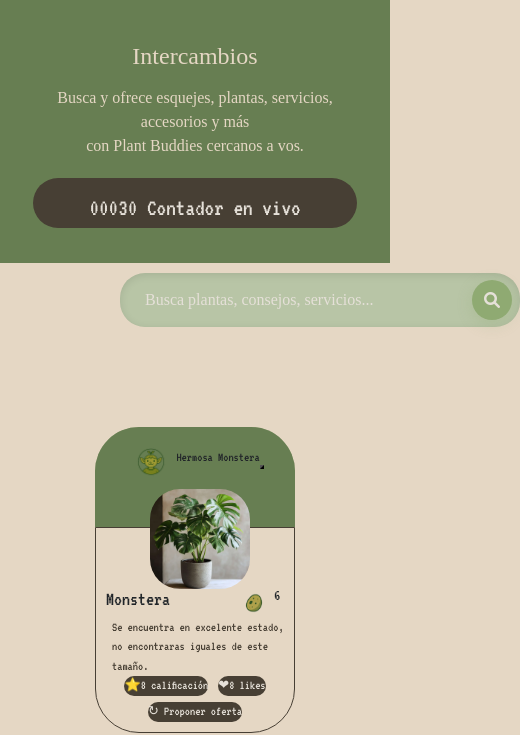
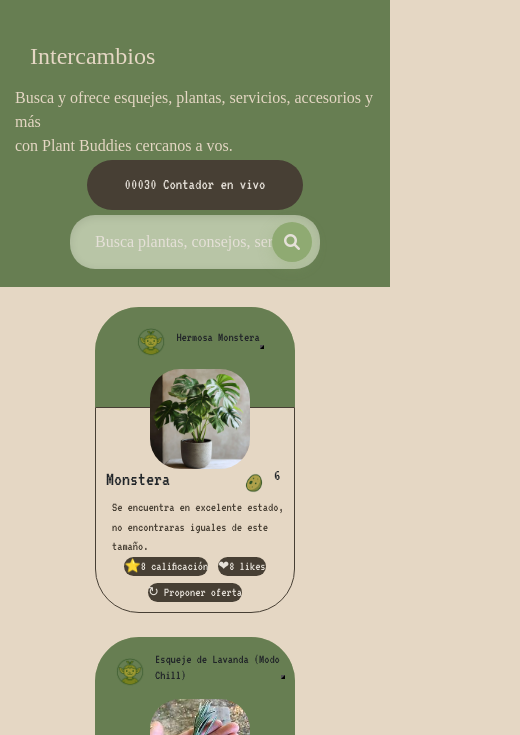
Before and after one commit to LunaBujalesky/PlantBuddies2, a website: page pages/intercambios.html in a window 390 px wide. Shown: the part 108-843 px from the top of the page, 520 px wide, since content can reach past the window. Drawn offline with nearby package versions, Linux system fonts and the light colour scheme; a web font is replaced by a local one.

Commit message:
Intercambios responsive mobile corregido

```diff
--- a/_sass/main.scss
+++ b/_sass/main.scss
@@ -4,7 +4,6 @@
 @import 'components/header';
 @import 'components/botones';
 @import 'components/footer';
-@import 'components/inputsformularios';
 @import 'components/cards';
 
 @import 'pages/inicio';
--- a/_sass/pages/intercambios.scss
+++ b/_sass/pages/intercambios.scss
@@ -320,49 +320,60 @@ footer {
 
 /* MEDIAQUERIE RESPONSIVE_____________/
 
-/* Tablets (≥ 768px) */
-@media (max-width: 768px) {
+/* mobile (≤ 600px) */
+@media (max-width: 600px) {
   .intercambio-encabezado {
-    height: auto;
-    padding: 20px;
     flex-direction: column;
+    @include flexcenter;
+    padding: 15px;
+    h2 {
+      font-size: 24px;
+      margin: 30px 15px 15px 15px;
+    }
     p {
-      margin: 0 20px;
-      text-align: center;
+      margin: auto;
     }
-    h2 {
-      margin: 40px 20px 20px 20px;
-      font-size: 28px;
-      text-align: center;
+  }
+  .search-wrapper {
+    margin: auto;
+    width: fit-content;
+  }
+  .contador-ecologico {
+    width: 60%;
+    height: 50px;
+    margin: auto;
+    p {
+      font-size: 16px;
+      padding: 12px;
     }
   }
 
-  .contador-ecologico {
-    width: 80%;
-    margin: 20px auto;
-  }
-  .search-wrapper {
-    margin: 10px 0 0 120px;
-  }
   .ofertas-grid {
-    grid-template-columns: repeat(2, 1fr);
-    width: 90%;
-    gap: 20px;
-    margin-top: 100px;
-    margin-bottom: 100px;
+    grid-template-columns: 1fr;
+    width: 100%;
+    gap: 30px;
+    margin: 20px auto 20px auto;
     > div {
-      width: 180px;
-      height: 270px;
+      width: 200px;
+      height: 300px;
     }
   }
 
+  .grid-item:hover {
+    transform: scale(1.02);
+  }
+  .mt-4 {
+    margin-top: 20px;
+  }
   .pie-de-pagina {
     margin-top: auto;
   }
 }
-/* mobile (≤ 600px) */
-@media (max-width: 600px) {
+
+/* Tablets (≥ 768px) */
+@media (min-width: 768px) and (max-width: 1199px) {
   .intercambio-encabezado {
+    flex-direction: row;
     padding: 15px;
     h2 {
       font-size: 24px;
@@ -397,6 +408,7 @@ footer {
     margin-top: auto;
   }
 }
+
 /* Desktops grandes (≥ 1200px) */
 @media (min-width: 1200px) {
   .ofertas-grid {
```
Also changed, not shown: pages/intercambios.html (+2 -1 lines), _sass/components/_inputsformularios.scss (deleted), css/main.css.
